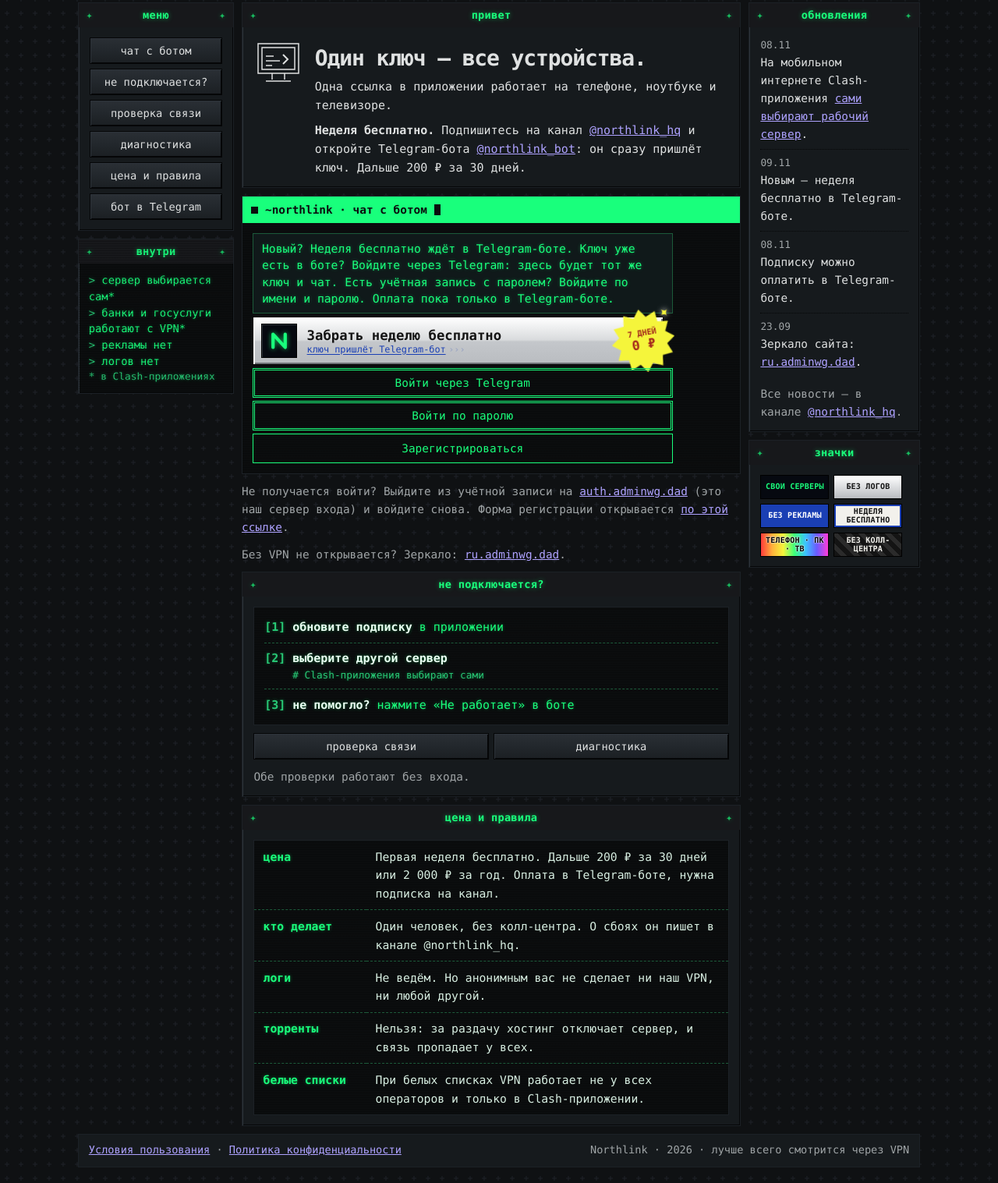
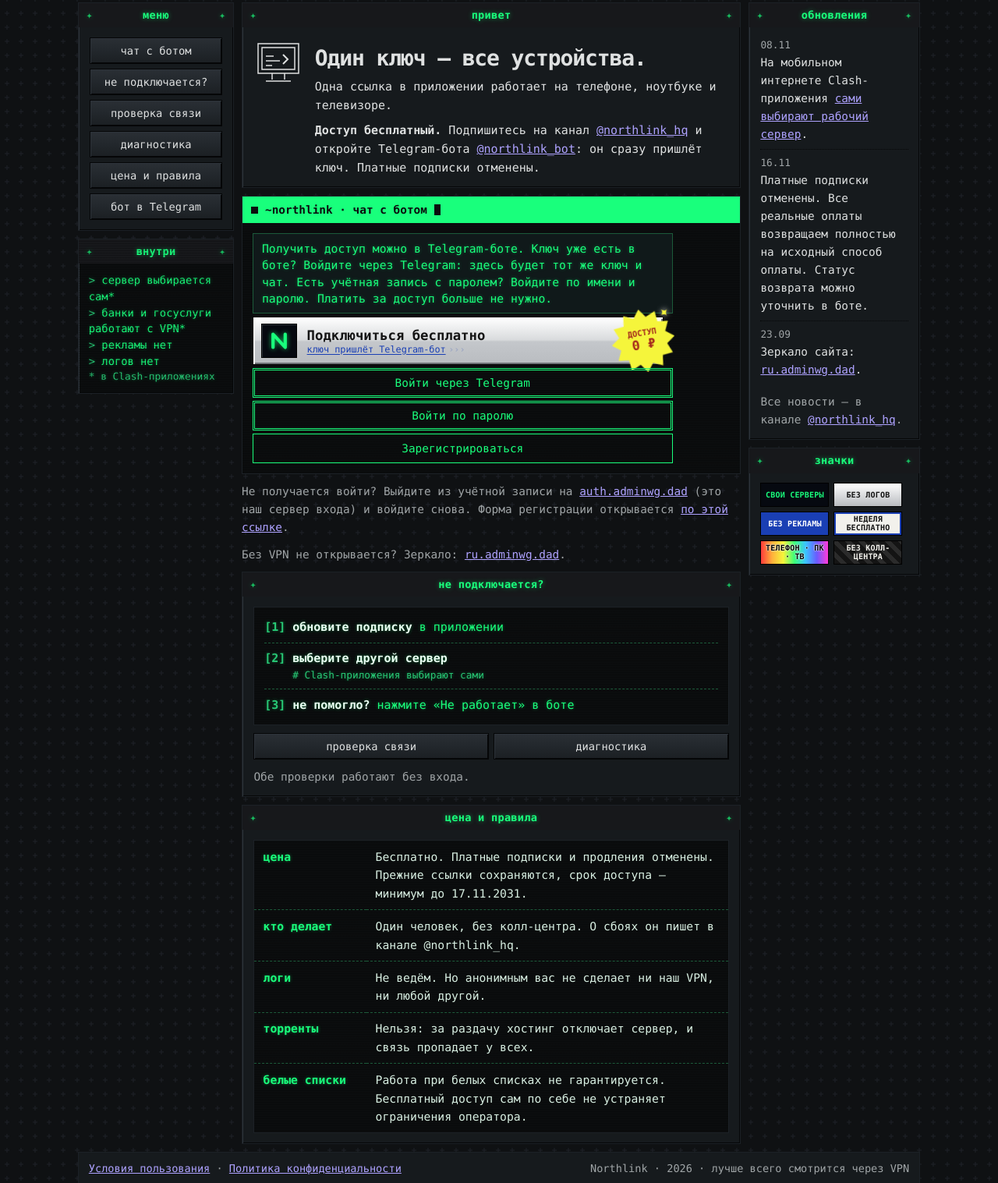
Before and after one commit to Momika808/northlink, a plain HTML site: page index.html in a window 1280 px wide. Shown: the part 478-1995 px from the top of the page at 78% size. Drawn offline with Linux system fonts and the light colour scheme.

Commit message:
Publish free access through November 2031 and remove paid offers

```diff
--- a/index.html
+++ b/index.html
@@ -4,7 +4,7 @@
 <meta charset="utf-8">
 <meta name="viewport" content="width=device-width, initial-scale=1, viewport-fit=cover">
 <title>Northlink — интернет как раньше</title>
-<meta name="description" content="VPN Northlink: неделя бесплатно, дальше 200 ₽ за 30 дней. Один ключ на телефон, ноутбук и телевизор.">
+<meta name="description" content="Northlink теперь бесплатный. Прежние ссылки сохраняются. Платные подписки отменены.">
 <meta name="robots" content="noindex, nofollow">
 <meta name="color-scheme" content="dark light">
 <meta name="theme-color" content="#060910">
@@ -13,10 +13,10 @@
      (иначе страница молчит, консоль — «Refused to execute inline script»).
      Стили встроены (unsafe-inline), картинки чата — blob: из media,
      иконка — data:. В сеть страница ходит только к трём своим именам. -->
-<meta http-equiv="Content-Security-Policy" content="default-src 'none'; script-src 'sha256-wC8HxNZ6829PBxXZtCouVCVyNddWZjragGAx8qZZraQ=' 'sha256-2MyfqUa/GIOUpLRuqSQ8RkdbIArLbjEfkEN0BSJQ9pA='; style-src 'self' 'unsafe-inline'; img-src 'self' data: blob: https://matrix.adminwg.dad https://ru.adminwg.dad; connect-src https://cdn.adminwg.dad https://matrix.adminwg.dad https://auth.adminwg.dad https://ru.adminwg.dad; base-uri 'none'; form-action 'none'">
+<meta http-equiv="Content-Security-Policy" content="default-src 'none'; script-src 'sha256-wC8HxNZ6829PBxXZtCouVCVyNddWZjragGAx8qZZraQ=' 'sha256-FtU3Wt6srtSDhii3jKAOcI2997YWJcCnhZo11BuAU9k='; style-src 'self' 'unsafe-inline'; img-src 'self' data: blob: https://matrix.adminwg.dad https://ru.adminwg.dad; connect-src https://cdn.adminwg.dad https://matrix.adminwg.dad https://auth.adminwg.dad https://ru.adminwg.dad; base-uri 'none'; form-action 'none'">
 <meta property="og:type" content="website">
 <meta property="og:title" content="Northlink — интернет как раньше">
-<meta property="og:description" content="Неделя бесплатно, дальше 200 ₽ за 30 дней. Один ключ на телефон, ноутбук и телевизор.">
+<meta property="og:description" content="Бесплатный доступ. Прежние ссылки сохраняются. Платные подписки отменены.">
 <meta property="og:locale" content="ru_RU">
 <!-- Иконка файлами, а не только data:SVG: Safari SVG-иконки в data: не
      показывает и рисует букву из заголовка. Файлы лежат рядом со страницей,
@@ -443,7 +443,7 @@ footer a{display:inline-block;padding:.25rem 0}
           <div>
             <p class="hook">Один ключ — все устройства.</p>
             <p>Одна ссылка в приложении работает на телефоне, ноутбуке и телевизоре.</p>
-            <p><b>Неделя бесплатно.</b> Подпишитесь на канал <a href="https://t.me/northlink_hq" rel="noopener">@northlink_hq</a> и откройте Telegram-бота <a href="https://t.me/northlink_bot" rel="noopener">@northlink_bot</a>: он сразу пришлёт ключ. Дальше 200&nbsp;₽ за 30&nbsp;дней.</p>
+            <p><b>Доступ бесплатный.</b> Подпишитесь на канал <a href="https://t.me/northlink_hq" rel="noopener">@northlink_hq</a> и откройте Telegram-бота <a href="https://t.me/northlink_bot" rel="noopener">@northlink_bot</a>: он сразу пришлёт ключ. Платные подписки отменены.</p>
           </div>
         </div>
       </section>
@@ -461,9 +461,9 @@ footer a{display:inline-block;padding:.25rem 0}
         </div>
         <div class="chat-log chat-log-intro">
           <div class="mw">
-            <div class="msg">Новый? Неделя бесплатно ждёт в Telegram-боте. Ключ уже есть в боте? Войдите через Telegram: здесь будет тот же ключ и чат. Есть учётная запись с паролем? Войдите по имени и паролю. Оплата пока только в Telegram-боте.</div>
+            <div class="msg">Получить доступ можно в Telegram-боте. Ключ уже есть в боте? Войдите через Telegram: здесь будет тот же ключ и чат. Есть учётная запись с паролем? Войдите по имени и паролю. Платить за доступ больше не нужно.</div>
             <div class="ikb" role="group" aria-label="Вход">
-              <div class="ikb-row"><a class="ad ad-c" href="https://t.me/northlink_bot" rel="noopener" target="_blank" aria-label="Неделя бесплатно в Telegram-боте (в новой вкладке)"><span class="ad-ico" aria-hidden="true"><svg viewBox="16.6 15.6 30.8 32.8"><path pathLength="100" d="M20 45V19l24 26V19" stroke="currentColor" stroke-width="6.5" fill="none" stroke-linecap="round" stroke-linejoin="round"/></svg></span><span class="ad-txt" aria-hidden="true"><b>Забрать неделю бесплатно</b><small><u>ключ пришлёт Telegram-бот</u><span class="chev"><i>›</i><i>›</i><i>›</i></span></small></span><span class="ad-star" aria-hidden="true"><span>7&nbsp;дней<br><b>0&nbsp;₽</b></span></span><span class="ad-spark s1" aria-hidden="true">✦</span><span class="ad-spark s2" aria-hidden="true">✦</span><span class="ad-spark s3" aria-hidden="true">✦</span></a></div>
+              <div class="ikb-row"><a class="ad ad-c" href="https://t.me/northlink_bot" rel="noopener" target="_blank" aria-label="Бесплатный доступ в Telegram-боте (в новой вкладке)"><span class="ad-ico" aria-hidden="true"><svg viewBox="16.6 15.6 30.8 32.8"><path pathLength="100" d="M20 45V19l24 26V19" stroke="currentColor" stroke-width="6.5" fill="none" stroke-linecap="round" stroke-linejoin="round"/></svg></span><span class="ad-txt" aria-hidden="true"><b>Подключиться бесплатно</b><small><u>ключ пришлёт Telegram-бот</u><span class="chev"><i>›</i><i>›</i><i>›</i></span></small></span><span class="ad-star" aria-hidden="true"><span>доступ<br><b>0&nbsp;₽</b></span></span><span class="ad-spark s1" aria-hidden="true">✦</span><span class="ad-spark s2" aria-hidden="true">✦</span><span class="ad-spark s3" aria-hidden="true">✦</span></a></div>
               <div class="ikb-row"><button class="ikb-btn" data-style="primary" id="get-tg" type="button">Войти через Telegram</button></div>
               <div class="ikb-row"><button class="ikb-btn" data-style="primary" id="get-login" type="button">Войти по паролю</button></div>
               <div class="ikb-row"><button class="ikb-btn" id="get-register" type="button">Зарегистрироваться</button></div>
@@ -558,11 +558,11 @@ footer a{display:inline-block;padding:.25rem 0}
         <h2 class="box-h">цена и правила</h2>
         <div class="box-b">
           <div class="crt"><table class="facts">
-            <tr><th scope="row">цена</th><td>Первая неделя бесплатно. Дальше 200&nbsp;₽ за 30&nbsp;дней или 2&nbsp;000&nbsp;₽ за год. Оплата в Telegram-боте, нужна подписка на канал.</td></tr>
+            <tr><th scope="row">цена</th><td>Бесплатно. Платные подписки и продления отменены. Прежние ссылки сохраняются, срок доступа — минимум до 17.11.2031.</td></tr>
             <tr><th scope="row">кто делает</th><td>Один человек, без колл-центра. О сбоях он пишет в канале @northlink_hq.</td></tr>
             <tr><th scope="row">логи</th><td>Не ведём. Но анонимным вас не сделает ни наш VPN, ни любой другой.</td></tr>
             <tr><th scope="row">торренты</th><td>Нельзя: за раздачу хостинг отключает сервер, и связь пропадает у всех.</td></tr>
-            <tr><th scope="row">белые списки</th><td>При белых списках VPN работает не у всех операторов и только в Clash-приложении.</td></tr>
+            <tr><th scope="row">белые списки</th><td>Работа при белых списках не гарантируется. Бесплатный доступ сам по себе не устраняет ограничения оператора.</td></tr>
           </table></div>
         </div>
       </section>
@@ -575,8 +575,8 @@ footer a{display:inline-block;padding:.25rem 0}
         <div class="box-b">
           <ul class="upd">
             <li><time datetime="2026-11-08">08.11</time>На мобильном интернете Clash-приложения <a href="https://t.me/northlink_hq/11" rel="noopener">сами выбирают рабочий сервер</a>.</li>
-            <li><time datetime="2026-11-09">09.11</time>Новым — неделя бесплатно в Telegram-боте.</li>
-            <li><time datetime="2026-11-08">08.11</time>Подписку можно оплатить в Telegram-боте.</li>
+            <li><time datetime="2026-11-16">16.11</time>Платные подписки отменены. Все реальные оплаты возвращаем полностью на исходный способ оплаты. Статус возврата можно уточнить в боте.</li>
+
             <li><time datetime="2026-09-23">23.09</time>Зеркало сайта: <a href="https://ru.adminwg.dad/">ru.adminwg.dad</a>.</li>
           </ul>
           <p class="note">Все новости — в канале <a href="https://t.me/northlink_hq" rel="noopener">@northlink_hq</a>.</p>
@@ -971,7 +971,7 @@ footer a{display:inline-block;padding:.25rem 0}
         if(/^@[A-Za-z0-9_]{5,}$/.test(channel)){ url='https://t.me/'+channel.slice(1); name=channel; }
         else if(/^https:\/\/t\.me\/[A-Za-z0-9_+\/-]+$/.test(channel)){ url=channel; name='@'+channel.slice(13).replace(/\/.*$/,''); }
       }
-      fail(text || 'Новым ключ выдаёт Telegram-бот: неделя бесплатно, дальше по оплате. Нужна подписка на канал.');
+      fail(text || 'Ключ бесплатно выдаёт Telegram-бот. Нужна подписка на канал.');
       var a=document.createElement('a');
       a.href=url; a.rel='noopener'; a.target='_blank';
       a.textContent=name || 'Открыть канал';
@@ -1073,7 +1073,7 @@ footer a{display:inline-block;padding:.25rem 0}
         if(m==='http_403' && e.data && e.data.error==='paid_only' && validReferral(referral)){
           fail(e.text, true, referral); return false;
         }
-        if(m==='http_403'){ fail(e.text || 'Для этой учётной записи ключ не выдан. Получите его в Telegram-боте: неделя бесплатно.'); return false; }
+        if(m==='http_403'){ fail(e.text || 'Для этой учётной записи ключ не выдан. Получите его бесплатно в Telegram-боте.'); return false; }
         // 409 two_keys — у Telegram-личности и учётки Matrix уже разные ключи,
         // бот их не сводит сам: текст сервера, разбор — через бота.
         if(m==='http_409'){ fail(e.text || 'У этой учётной записи и вашего Telegram разные ключи. Напишите боту, разберёмся.', true); return false; }
```
